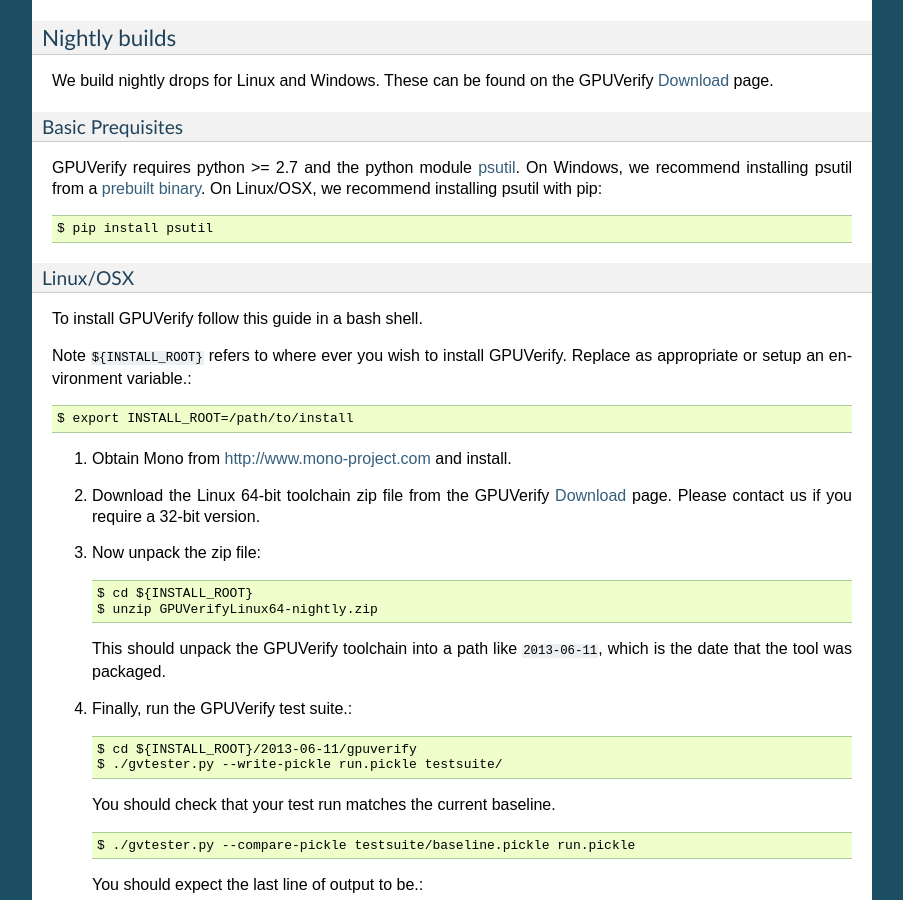
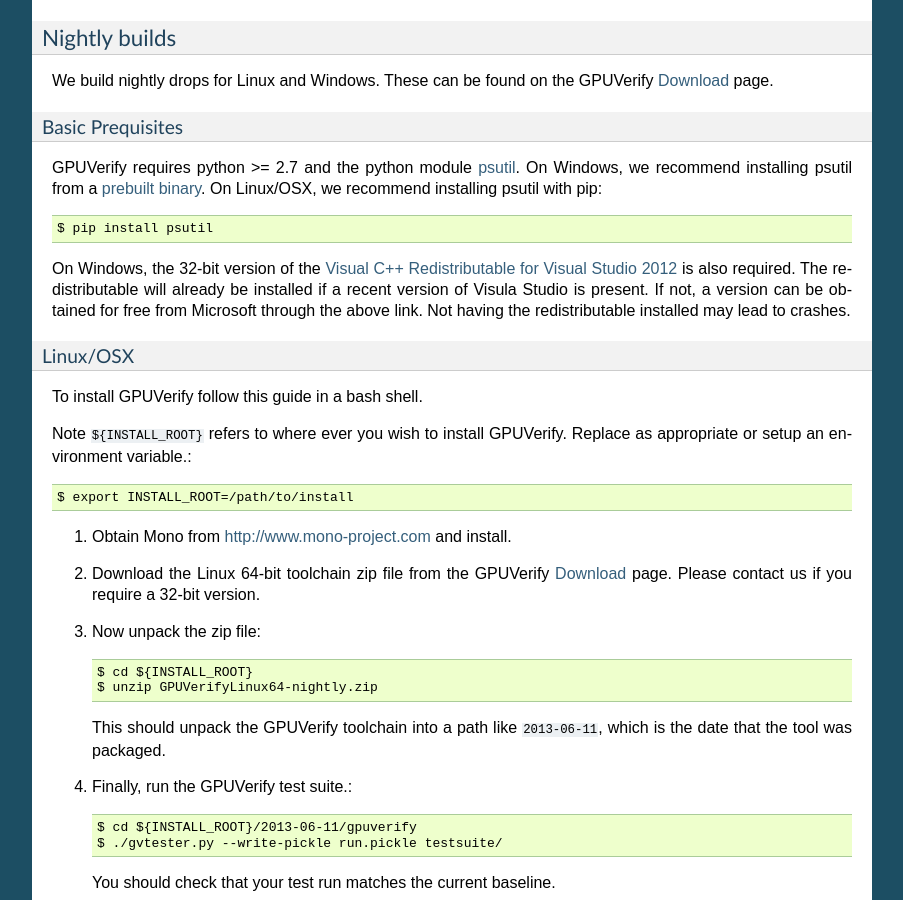
Before and after one commit to mc-imperial/gpuverify, a Sphinx documentation site: the page built from Documentation/installation.rst, in a window 1280 px wide and 900 px high, scrolled down 1405 px. Shown: the whole window, without its empty margins (198-1101 px from the left). Built offline with Sphinx 7.4.7, drawn with Linux system fonts in a browser that asks for light colours; formulas are drawn with MathJax 3.

Commit message:
Update documentation to mention Visual C++ Redistributable

```diff
--- a/Documentation/installation.rst
+++ b/Documentation/installation.rst
@@ -100,6 +100,8 @@
 
      $ pip install psutil
 
+On Windows, the 32-bit version of the `Visual C++ Redistributable for Visual Studio 2012 <http://www.microsoft.com/en-gb/download/details.aspx?id=30679>`_ is also required. The redistributable will already be installed if a recent version of Visula Studio is present. If not, a version can be obtained for free from Microsoft through the above link. Not having the redistributable installed may lead to crashes.
+
 Linux/OSX
 ^^^^^^^^^
 To install GPUVerify follow this guide in a bash shell.
```
